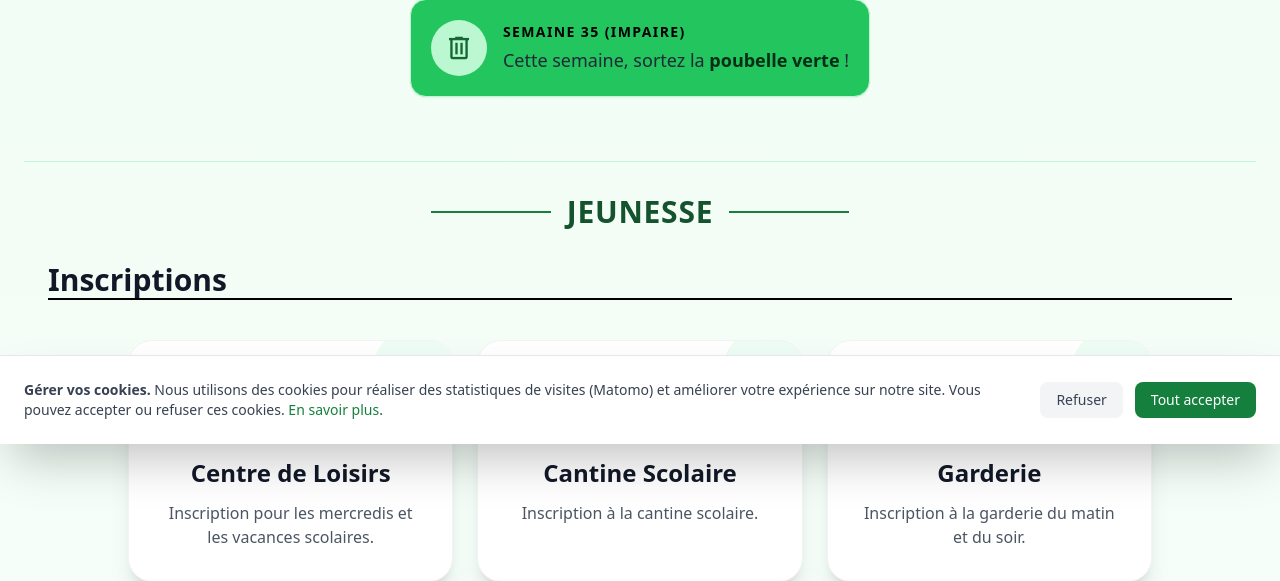
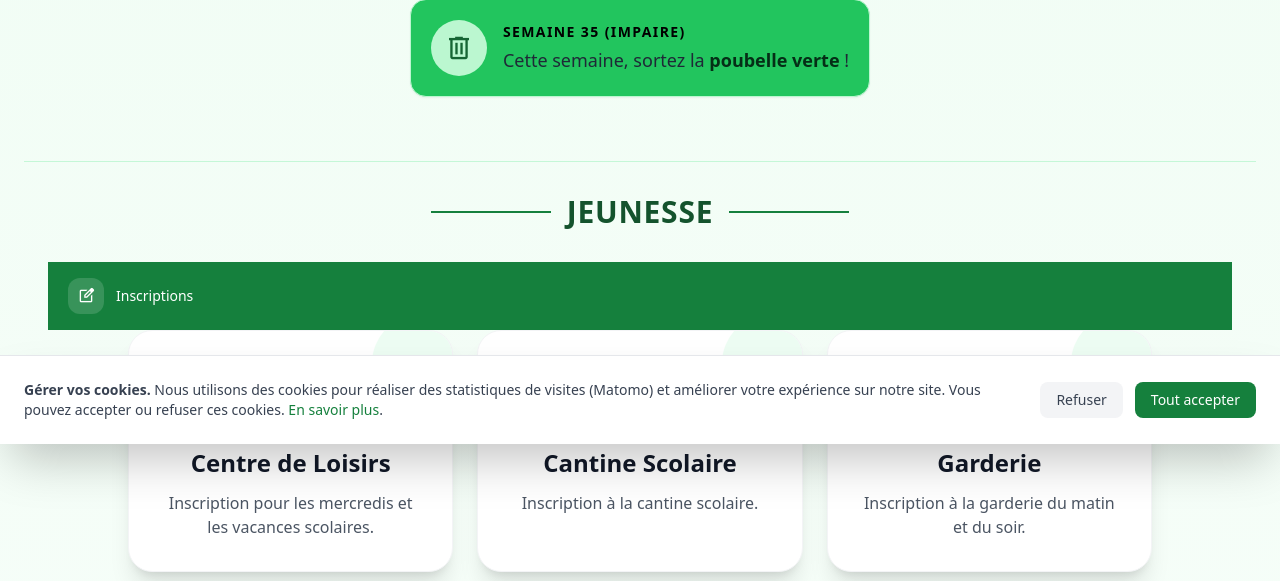
Before and after one commit to Pseudo404/MairieDhuizon, a Django app: page /vie-pratique/ in a window 1280 px wide. Shown: the part 356-937 px from the top of the page. Run offline with Django 5.2, Linux system fonts and the light colour scheme; data comes from the database, SQL or seed files in the repository; data that the repository does not hold is empty; some libraries are stand-ins or nearby versions.

Commit message:
fix inscription bar

```diff
--- a/templates/vie_pratiques.html
+++ b/templates/vie_pratiques.html
@@ -170,8 +170,11 @@
             <div class="hidden md:block h-[2px] bg-green-700 flex-1 max-w-[120px]"></div>
         </div>
         <div class="mx-auto max-w-7xl px-6">
-            <div class="mb-10 flex items-center justify-center">
-                <h2 class="text-3xl font-bold text-gray-900 border-b-2 border-black w-full">Inscriptions</h2>
+            <div class="bg-green-700 px-5 py-4 flex items-center gap-3">
+                <div class="w-9 h-9 rounded-xl bg-white/15 flex items-center justify-center shrink-0">
+                    <span class="material-symbols-outlined text-white text-lg">edit_square</span>
+                </div>
+                <h3 class="text-white font-medium text-sm leading-snug">Inscriptions</h3>
             </div>
             <div class="grid mb-8 gap-6 md:grid-cols-3 max-w-5xl mx-auto">
                 <a href="{% url 'centre_loisirs_inscription' %}" class="group relative overflow-hidden bg-white shadow-xl rounded-3xl p-8 transition duration-300 hover:-translate-y-2 hover:shadow-2xl border border-gray-100 flex flex-col items-center text-center">
```
